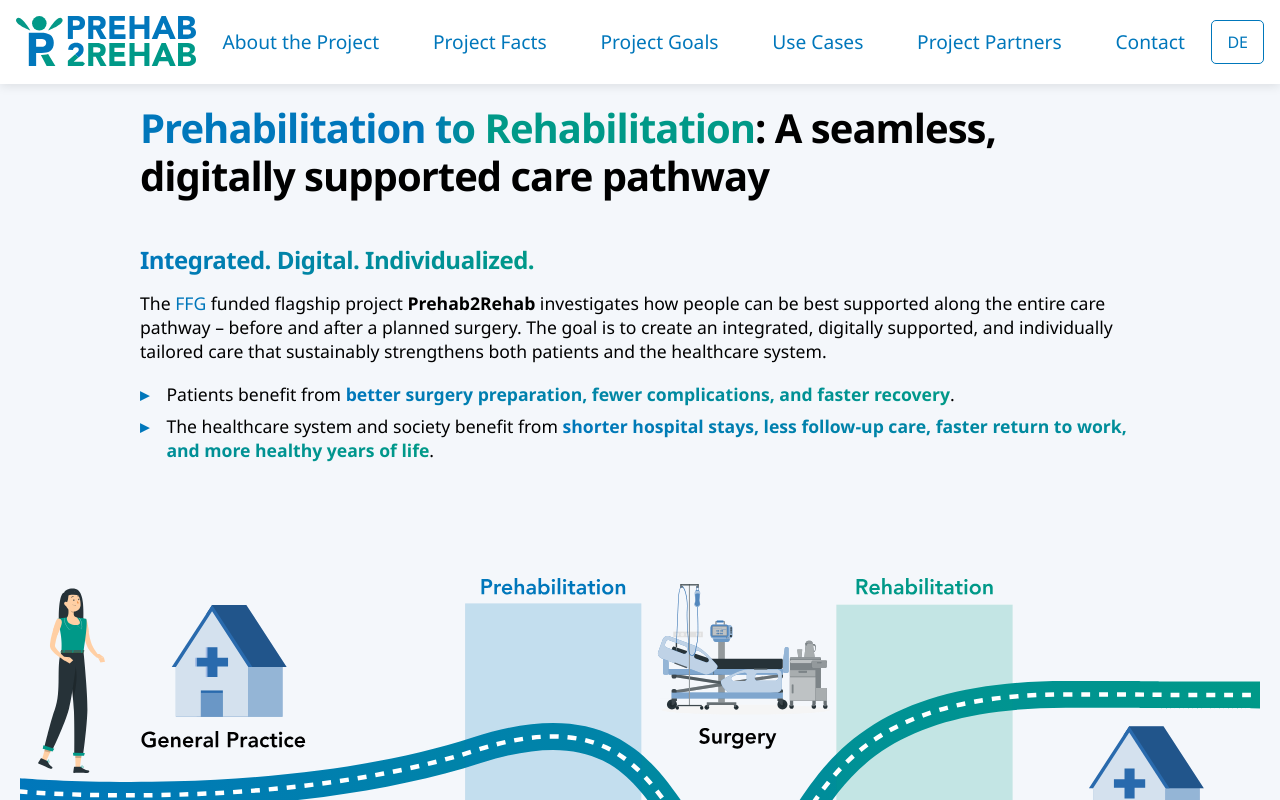
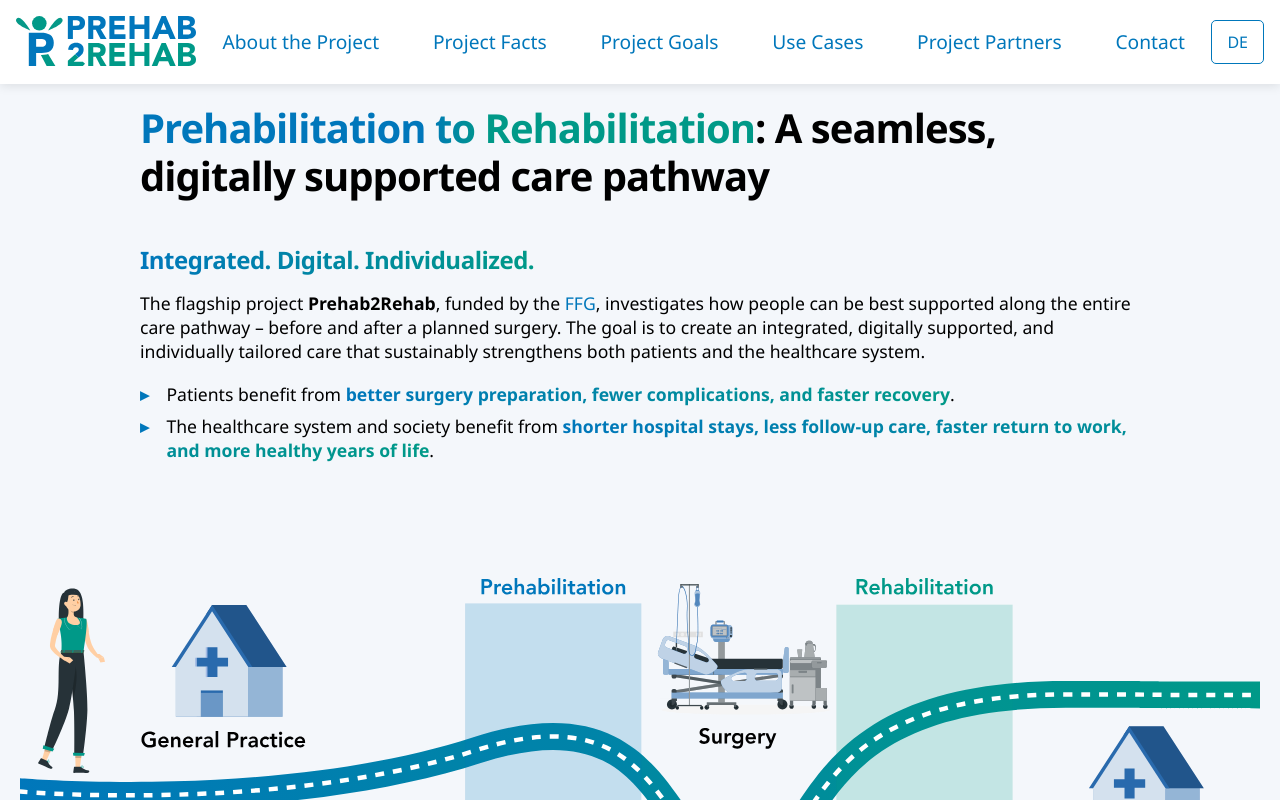
Before and after one commit to Prehab2Rehab/prehab2rehab.github.io, a React (Vite) app: page / in a window 1280 px wide. Shown: the top 800 px of the page. Built offline with nearby package versions, Linux system fonts and the light colour scheme.

Commit message:
partner feedback

```diff
--- a/src/locales/de/about.md
+++ b/src/locales/de/about.md
@@ -1,4 +1,4 @@
-Das [FFG](https://www.ffg.at/) geförderte Leitprojekt **Prehab2Rehab** untersucht, wie Menschen entlang des gesamten Versorgungspfads – vor und nach einer geplanten Operation – bestmöglich unterstützt werden können. Ziel ist es, eine integrierte, digital unterstützte und individuell ausgerichtete Versorgung zu gestalten, die sowohl Patient:innen als auch das Gesundheitssystem nachhaltig stärkt.
+Das von der [FFG](https://www.ffg.at/) geförderte Leitprojekt **Prehab2Rehab** untersucht, wie Menschen entlang des gesamten Versorgungspfads – vor und nach einer geplanten Operation – bestmöglich unterstützt werden können. Ziel ist es, eine integrierte, digital unterstützte und individuell ausgerichtete Versorgung zu gestalten, die sowohl Patient:innen als auch das Gesundheitssystem nachhaltig stärkt.
 
 - Patient:innen profitieren durch **bessere OP-Vorbereitung, weniger Komplikationen und schnellere Erholung**.
 - Gesundheitssystem und Gesellschaft profitieren durch **kürzere Spitalsaufenthalte, weniger Nachsorge, raschere Rückkehr in den Beruf und mehr gesunde Lebensjahre**.
--- a/src/locales/de/facts-1.md
+++ b/src/locales/de/facts-1.md
@@ -1,4 +1,4 @@
 # Projektfakten
 
-- **Förderprogramm**: Life Science Ausschreibung 2023, Leitprojekt Digitalisierung & Gesundheitsforschung
+- **Förderprogramm**: Life Science Ausschreibung 2024, Leitprojekt Digitalisierung & Gesundheitsforschung
 - **Fördergeber**: [FFG - Die Österreichische Forschungsförderungsgesellschaft](https://www.ffg.at/)
--- a/src/locales/en/about.md
+++ b/src/locales/en/about.md
@@ -1,4 +1,4 @@
-The [FFG](https://www.ffg.at/) funded flagship project **Prehab2Rehab** investigates how people can be best supported along the entire care pathway – before and after a planned surgery. The goal is to create an integrated, digitally supported, and individually tailored care that sustainably strengthens both patients and the healthcare system.
+The flagship project **Prehab2Rehab**, funded by the [FFG](https://www.ffg.at/), investigates how people can be best supported along the entire care pathway – before and after a planned surgery. The goal is to create an integrated, digitally supported, and individually tailored care that sustainably strengthens both patients and the healthcare system.
 
 - Patients benefit from **better surgery preparation, fewer complications, and faster recovery**.
 - The healthcare system and society benefit from **shorter hospital stays, less follow-up care, faster return to work, and more healthy years of life**.
--- a/src/locales/en/facts-1.md
+++ b/src/locales/en/facts-1.md
@@ -1,4 +1,4 @@
 # Project Facts
 
-- **Funding Program**: Life Science Call 2023, Flagship Project Digitalization & Health Research
+- **Funding Program**: Life Science Call 2024, Flagship Project Digitalization & Health Research
 - **Funder**: [FFG - The Austrian Research Promotion Agency](https://www.ffg.at/)
--- a/src/sections/Partner/Partner.jsx
+++ b/src/sections/Partner/Partner.jsx
@@ -69,7 +69,7 @@
                     </div>
                     <div className="logo-wrapper">
                         <a href="https://www.motum.at/" target="_blank">
-                            <img src="/logos/motum.svg" />
+                            <img src="/logos/MOTUM.jpg" />
                         </a>
                     </div>
                     <div className="logo-wrapper">
```
Also changed, not shown: public/logos/MOTUM.jpg (added), public/logos/motum.svg (deleted).
